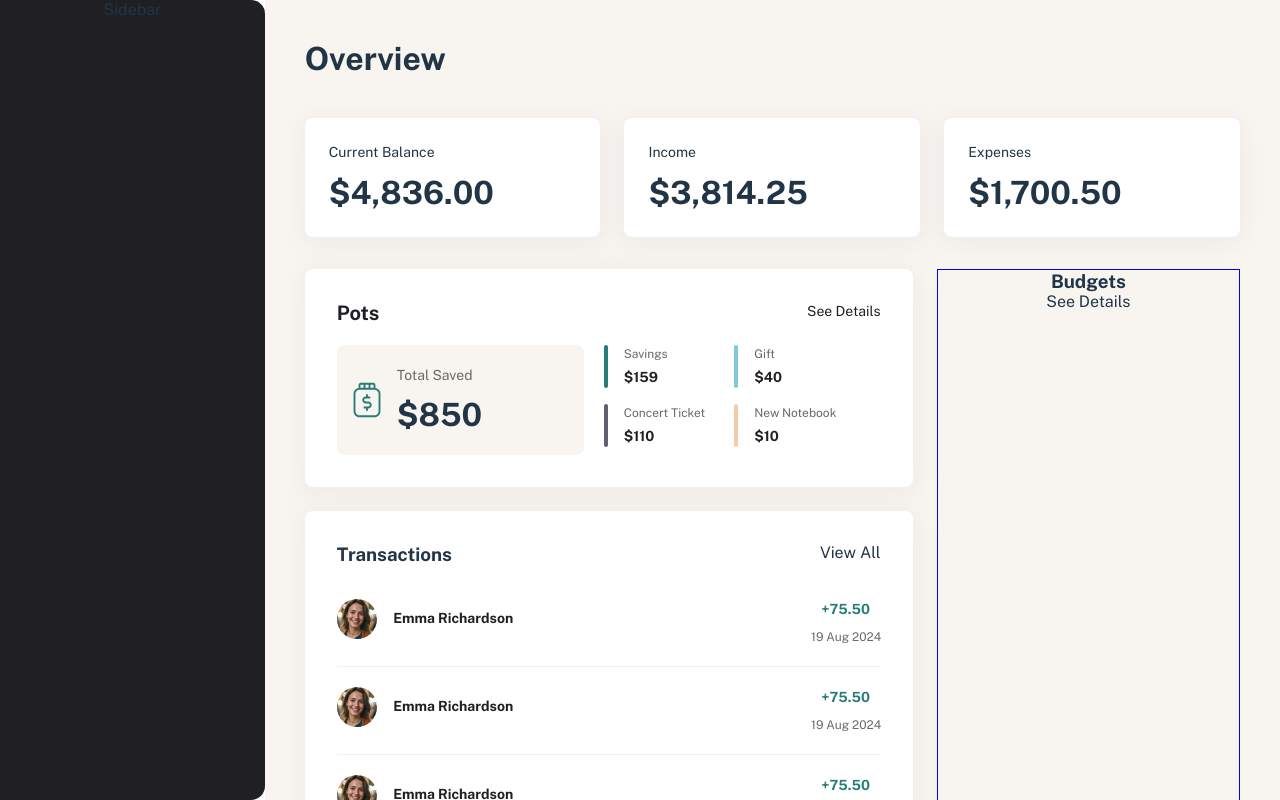
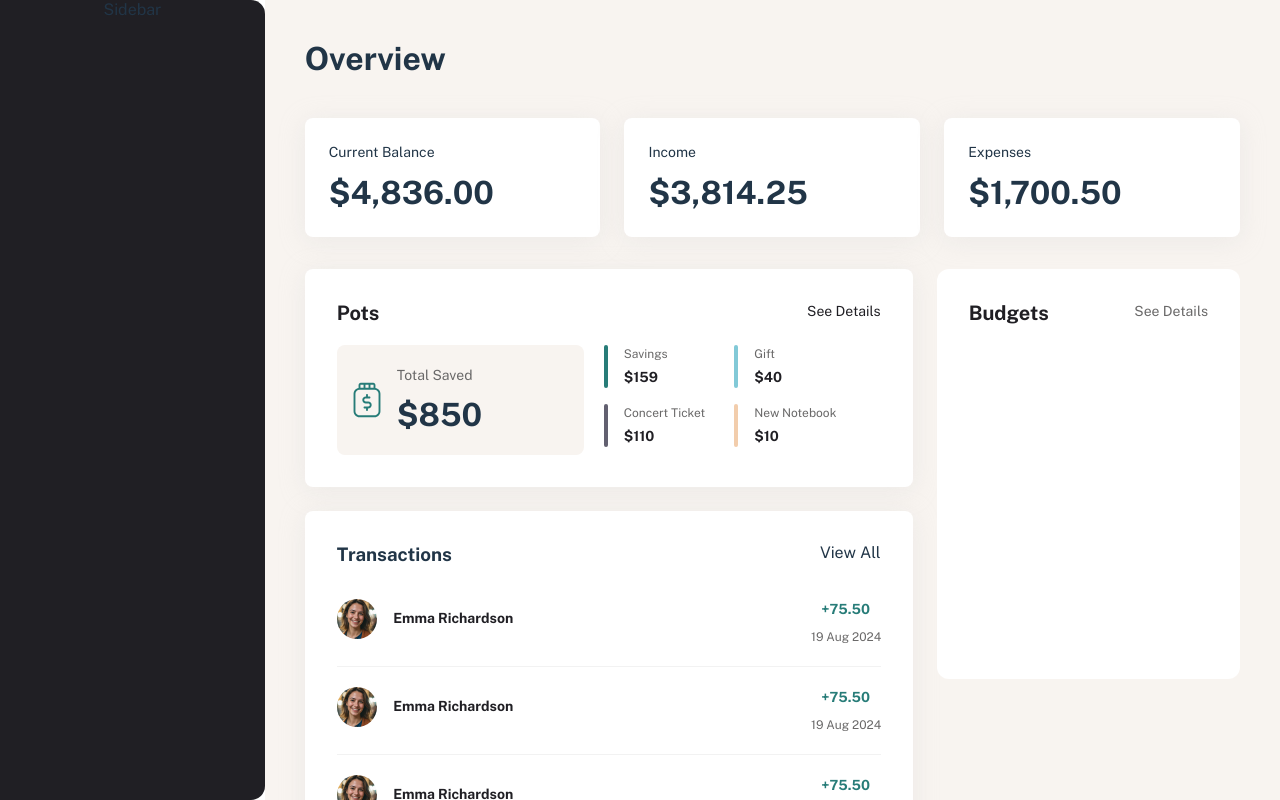
Before and after one commit to eddiemaceda11/Moneyhub, a React (Vite) app: page / in a window 1280 px wide. Built offline with nearby package versions, Linux system fonts and the light colour scheme.

Commit message:
Add styles for the overview budgets container and header

```diff
--- a/src/features/overview/overview.css
+++ b/src/features/overview/overview.css
@@ -61,12 +61,6 @@
   width: 608px;
   height: 100%;
   /* border: 1px solid blue; */
-}
-
-.additionals-section-right {
-  width: 428px;
-  height: 100%;
-  border: 1px solid blue;
 }
 
 /* POTS */
@@ -304,3 +298,43 @@
   max-height: 1px;
   background-color: var(--color-grey-100);
 }
+
+/* OVERVIEW RIGHT SIDE */
+.additionals-section-right {
+  display: flex;
+  flex-direction: column;
+  gap: 24px;
+  width: 428px;
+  height: 100%;
+  /* border: 1px solid blue; */
+}
+
+.overview-section-budgets {
+  display: flex;
+  flex-direction: column;
+  gap: 20px;
+  width: 100%;
+  height: 410px;
+  padding: 32px;
+  background-color: var(--color-p-white);
+  border-radius: 12px;
+}
+
+.osb-header {
+  display: flex;
+  justify-content: space-between;
+  width: 100%;
+  height: 24px;
+}
+
+.osb-header h3 {
+  font-size: 20px;
+  line-height: 120%;
+  color: var(--color-grey-900);
+}
+
+.osb-header p {
+  font-size: 14px;
+  line-height: 150%;
+  color: var(--color-grey-500);
+}
```
